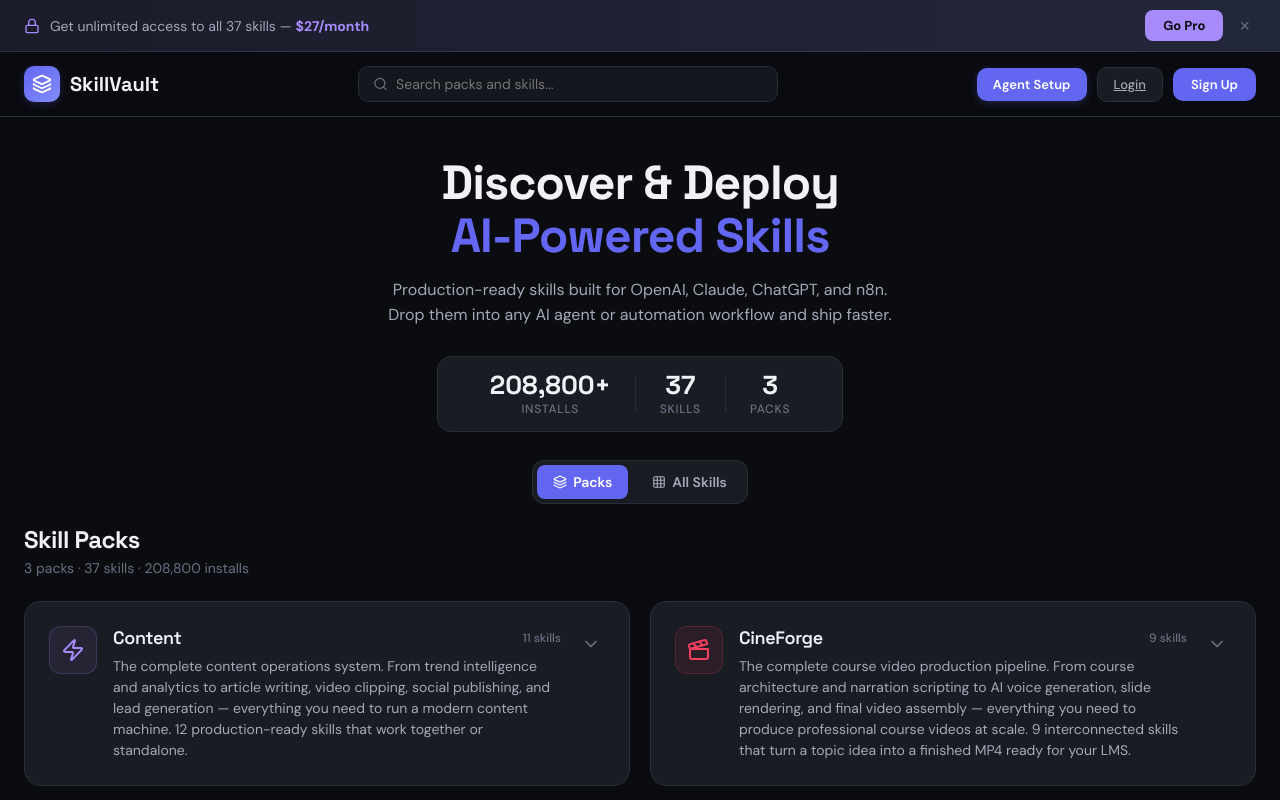
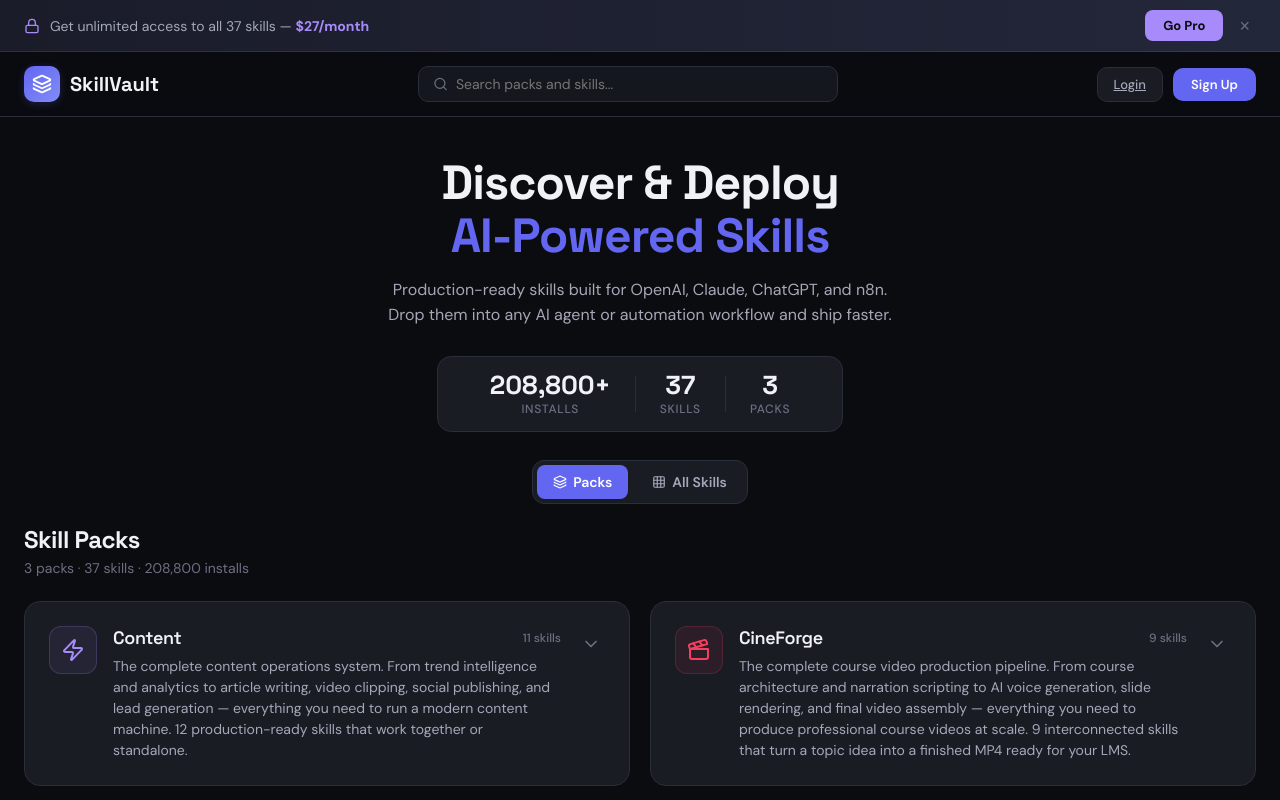
Before and after one commit to Gandley/skillvault-project, a React (Vite) app: page / in a window 1280 px wide. Shown: the top 800 px of the page. Built offline with nearby package versions, Linux system fonts and the light colour scheme.

Commit message:
feat: hide Agent Setup button for logged-out users

```diff
--- a/src/views/RepoView.jsx
+++ b/src/views/RepoView.jsx
@@ -192,6 +192,7 @@
           </div>
 
           <div style={actionsWrap}>
+            {isSignedIn && (
               <a
                 href="https://franchisenow.ai/investment"
                 target="_blank"
@@ -200,6 +201,7 @@
               >
                 Agent Setup
               </a>
+            )}
             <AuthNav />
           </div>
         </div>
```
Lines whose indentation alone changed are shown as unchanged.
